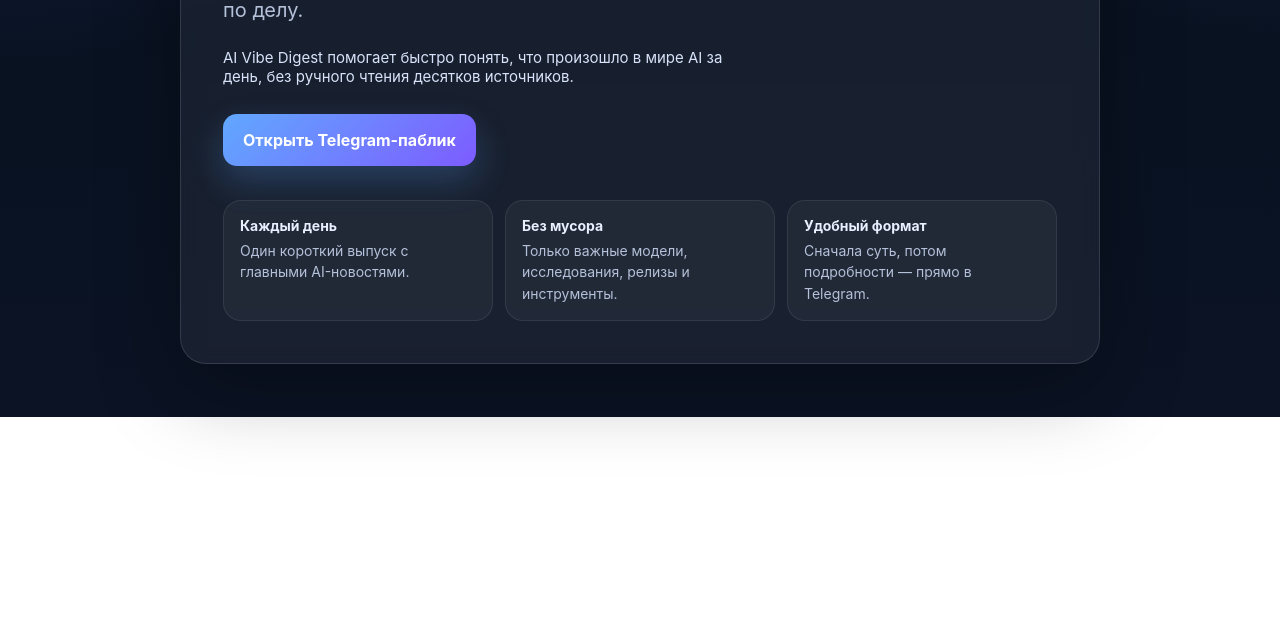
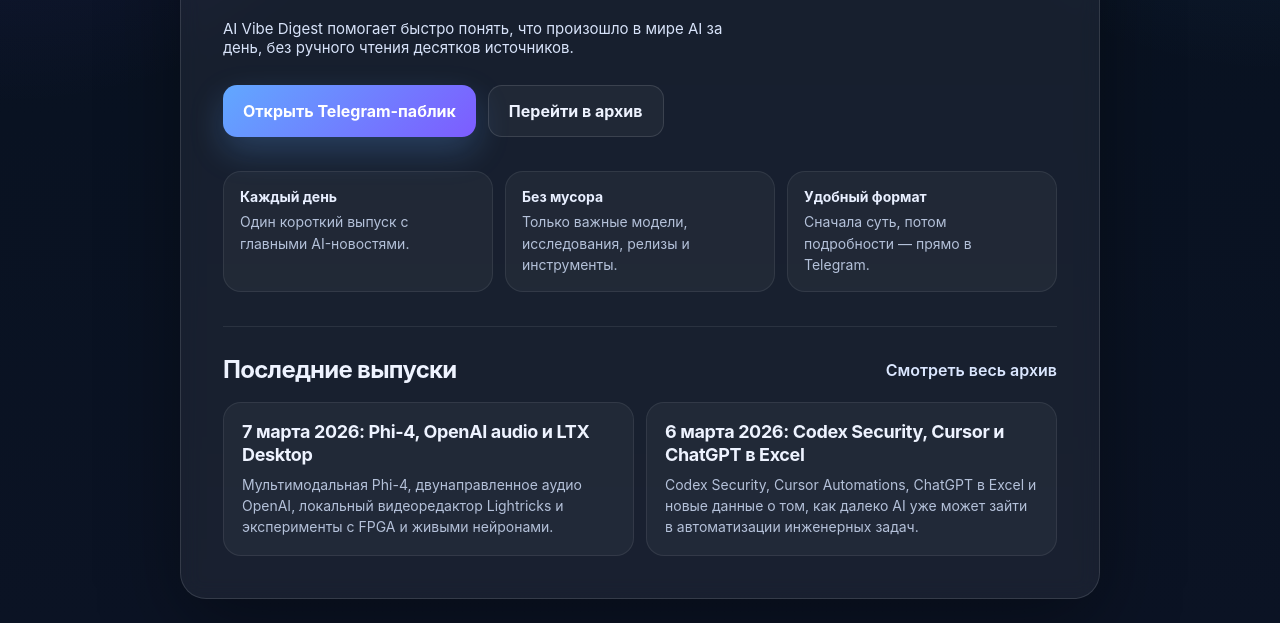
Before and after one commit to vitalyml/aivibedigest-site, a plain HTML site: page index.html in a window 1280 px wide. Shown: the part 383-1006 px from the top of the page. Before the commit the page ends 800 px from the top, so only its background shows below. Drawn offline with Linux system fonts and the light colour scheme.

Commit message:
first naive version

```diff
--- a/index.html
+++ b/index.html
@@ -149,6 +149,69 @@
       gap: 12px;
     }
 
+    .latest {
+      margin-top: 34px;
+      padding-top: 28px;
+      border-top: 1px solid rgba(255,255,255,.08);
+    }
+
+    .latest-head {
+      display: flex;
+      align-items: center;
+      justify-content: space-between;
+      gap: 16px;
+      margin-bottom: 18px;
+    }
+
+    .latest-head h2 {
+      margin: 0;
+      font-size: 24px;
+      letter-spacing: -.03em;
+    }
+
+    .latest-head a {
+      color: #dbe7ff;
+      font-weight: 600;
+      text-decoration: none;
+    }
+
+    .latest-list {
+      display: grid;
+      grid-template-columns: repeat(2, minmax(0, 1fr));
+      gap: 12px;
+    }
+
+    .issue-link {
+      display: block;
+      padding: 18px;
+      border-radius: 18px;
+      background: rgba(255,255,255,.04);
+      border: 1px solid rgba(255,255,255,.08);
+      color: inherit;
+      text-decoration: none;
+      transition: transform .18s ease, border-color .18s ease, background .18s ease;
+    }
+
+    .issue-link:hover {
+      transform: translateY(-1px);
+      border-color: rgba(97,168,255,.4);
+      background: rgba(255,255,255,.06);
+    }
+
+    .issue-link strong {
+      display: block;
+      margin-bottom: 8px;
+      font-size: 18px;
+      line-height: 1.25;
+      letter-spacing: -.02em;
+    }
+
+    .issue-link span {
+      color: var(--muted);
+      font-size: 14px;
+      line-height: 1.5;
+    }
+
     .mini-card {
       padding: 16px;
       border-radius: 18px;
@@ -172,6 +235,14 @@
     @media (max-width: 760px) {
       .card { padding: 26px; border-radius: 22px; }
       .mini { grid-template-columns: 1fr; }
+      .latest-head {
+        display: block;
+      }
+      .latest-head a {
+        display: inline-block;
+        margin-top: 10px;
+      }
+      .latest-list { grid-template-columns: 1fr; }
     }
   </style>
 </head>
@@ -195,7 +266,8 @@
 
       <div class="actions">
         <a class="btn btn-primary" href="https://t.me/+hEB8EhqtRfoyYjZi" target="_blank" rel="noopener noreferrer">Открыть Telegram-паблик</a>
-</div>
+        <a class="btn btn-secondary" href="/digest/">Перейти в архив</a>
+      </div>
 
       <div class="mini">
         <div class="mini-card">
@@ -211,6 +283,25 @@
           <span>Сначала суть, потом подробности — прямо в Telegram.</span>
         </div>
       </div>
+
+      <section class="latest" aria-labelledby="latest-digests">
+        <div class="latest-head">
+          <h2 id="latest-digests">Последние выпуски</h2>
+          <a href="/digest/">Смотреть весь архив</a>
+        </div>
+
+        <div class="latest-list">
+          <a class="issue-link" href="/digest/2026-03-07-phi4-openai-audio-lightricks/">
+            <strong>7 марта 2026: Phi-4, OpenAI audio и LTX Desktop</strong>
+            <span>Мультимодальная Phi-4, двунаправленное аудио OpenAI, локальный видеоредактор Lightricks и эксперименты с FPGA и живыми нейронами.</span>
+          </a>
+
+          <a class="issue-link" href="/digest/2026-03-06-codex-security-cursor-excel/">
+            <strong>6 марта 2026: Codex Security, Cursor и ChatGPT в Excel</strong>
+            <span>Codex Security, Cursor Automations, ChatGPT в Excel и новые данные о том, как далеко AI уже может зайти в автоматизации инженерных задач.</span>
+          </a>
+        </div>
+      </section>
     </section>
   </main>
 </body>
```
Also changed, not shown: README.md.
